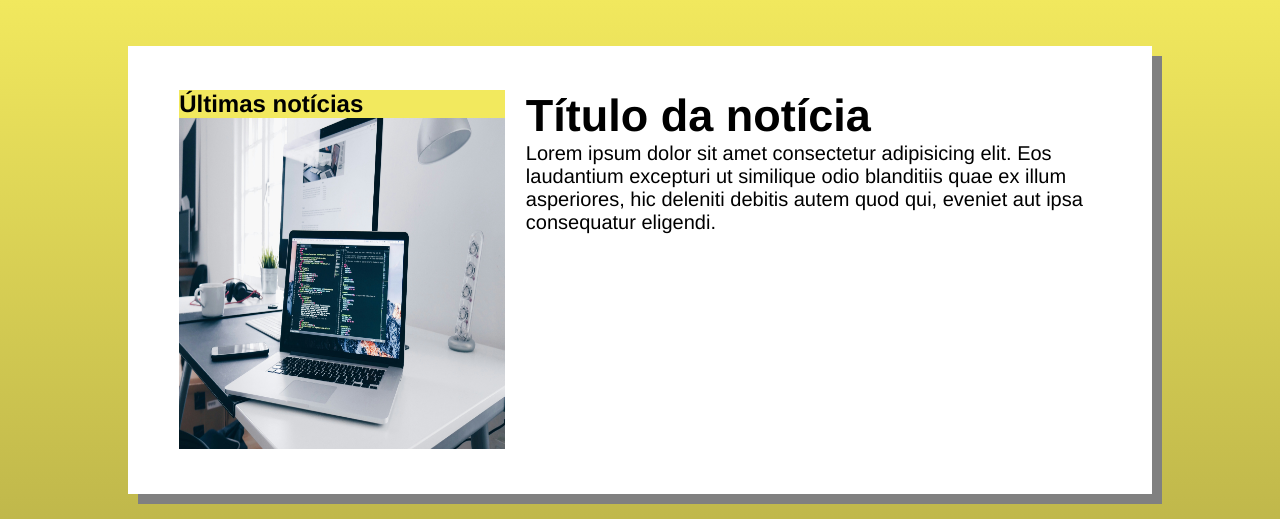
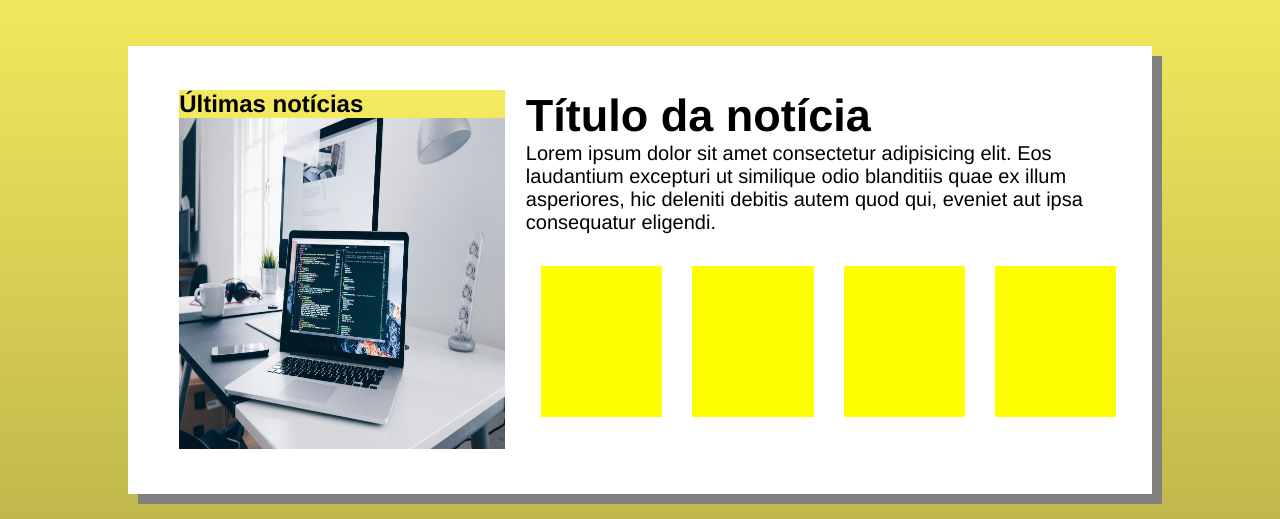
Before and after one commit to lm-gomes/Web-Development, a React (Vite) app in the folder Sites/ByteForge/react-app/: page / in a window 1280 px wide. Shown: the part 655-1174 px from the top of the page. Built offline with nearby package versions, Linux system fonts and the light colour scheme; a web font is replaced by a local one.

Commit message:
gallery added to main section

```diff
--- a/Sites/ByteForge/react-app/src/pages/main/MainSection.jsx
+++ b/Sites/ByteForge/react-app/src/pages/main/MainSection.jsx
@@ -29,13 +29,22 @@ function Main(){
             </section>
             <section className="second-section">
                 <div className="sec-section-div">
-                    <figure className="news-figure">
+                    <figure className="main-news-figure">
                         <h2>Últimas notícias</h2>
                         <img className="news-img" src={news}></img>
                     </figure>
                     <div className="news-text">
-                        <h2>Título da notícia</h2>
-                        <p>Lorem ipsum dolor sit amet consectetur adipisicing elit. Eos laudantium excepturi ut similique odio blanditiis quae ex illum asperiores, hic deleniti debitis autem quod qui, eveniet aut ipsa consequatur eligendi.</p>
+                        <div className="news-text-div">
+                            <h2>Título da notícia</h2>
+                            <p>Lorem ipsum dolor sit amet consectetur adipisicing elit. Eos laudantium excepturi ut similique odio blanditiis quae ex illum asperiores, hic deleniti debitis autem quod qui, eveniet aut ipsa consequatur eligendi.</p>
+                        </div>
+                        <div className="news-figure-div">
+                            <figure className="news-figure"></figure>
+                            <figure className="news-figure"></figure>
+                            <figure className="news-figure"></figure>
+                            <figure className="news-figure"></figure>
+
+                        </div>
                     </div>
                 </div>
             </section>
--- a/Sites/ByteForge/react-app/src/pages/main/mainsection.css
+++ b/Sites/ByteForge/react-app/src/pages/main/mainsection.css
@@ -115,7 +115,7 @@
     box-shadow: 10px 10px gray;
 }
 
-.news-figure{
+.main-news-figure{
     margin-left: 5%;
     display: flex;
     justify-content: center;
@@ -135,6 +135,9 @@
 
 
 .news-text{
+    display: flex;
+    flex-direction: column;
+
     width: 65%;
     height: 80%;
     padding: 2%;
@@ -147,3 +150,25 @@
 .news-text p{
     font-size: 20px;
 }
+
+.news-text-div{
+    height: 40%;
+}
+
+.news-figure-div{
+    width: 100%;
+    height: 60%;
+
+    display: flex;
+    justify-content: center;
+    align-items: center;
+    flex-direction: row;
+    gap: 5%;
+}
+
+.news-figure{
+    background-color: yellow;
+    height: 70%;
+    width: 20%;
+
+}
```
